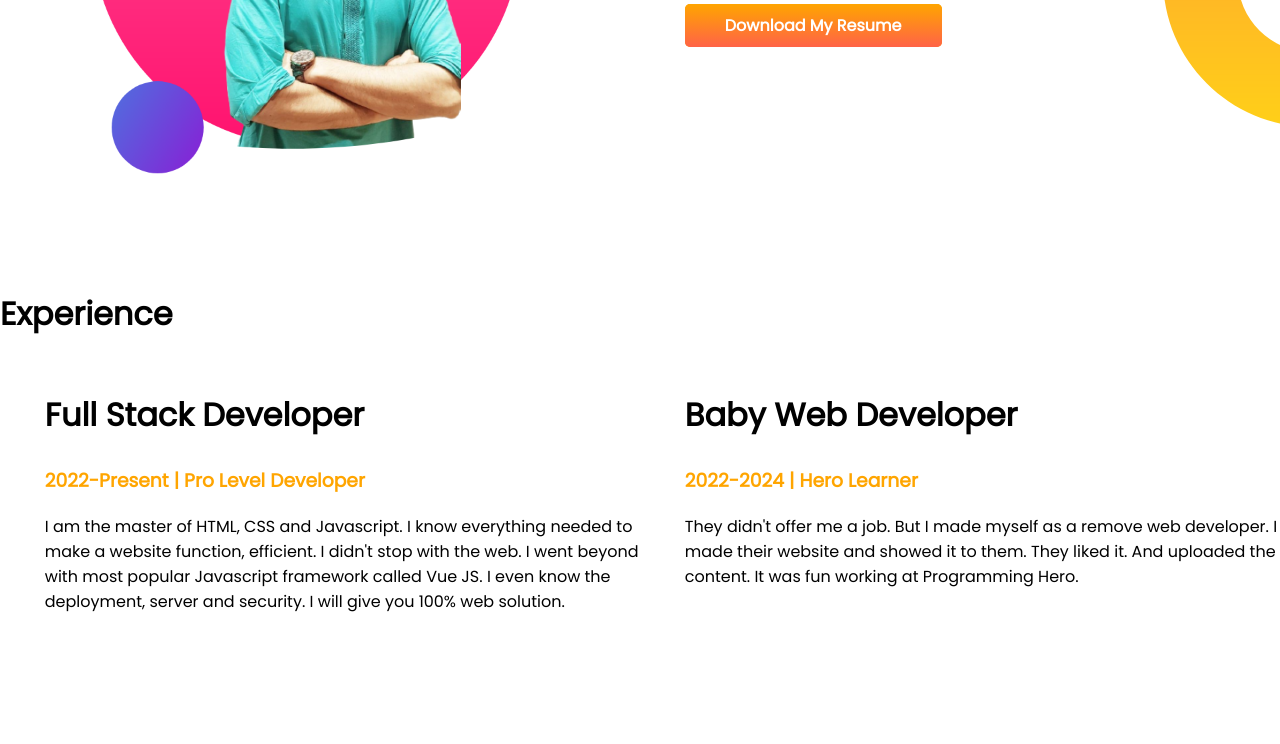
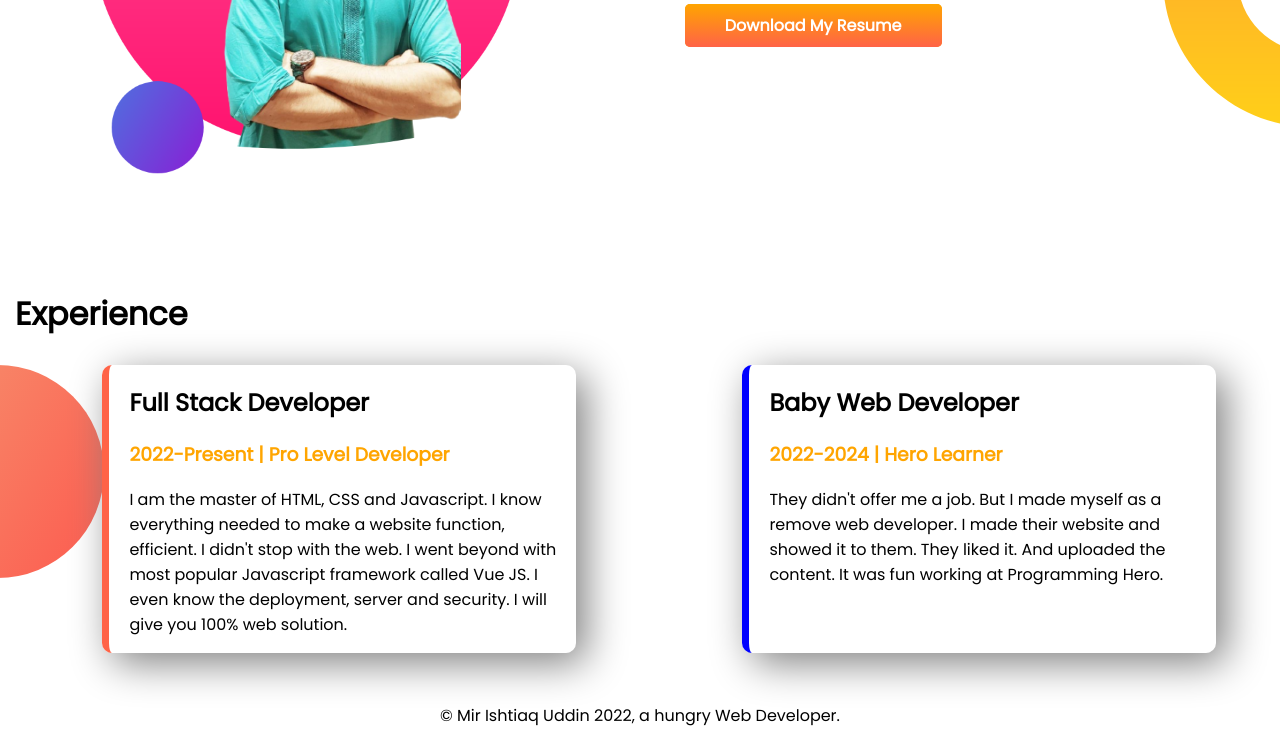
Before and after one commit to mir-ishtiaq/developer-portfolio, a plain HTML site: page index.html in a window 1280 px wide. Shown: the part 873-1617 px from the top of the page. Before the commit the page ends 1553 px from the top, so only its background shows below. Drawn offline with Linux system fonts and the light colour scheme.

Commit message:
added expr. items

```diff
--- a/index.html
+++ b/index.html
@@ -49,18 +49,18 @@
         </div>
     </section>
     <section class="experience">
-        <h1>Experience</h1>
+        <h1 id="expr"> Experience</h1>
         <div class="flex-cont">
-            <div class="half-width">
-                <h1>Full Stack Developer</h1>
+            <div id="fullstack" class="exprnc-item">
+                <h2>Full Stack Developer</h2>
                 <h3 class="orange-clr">2022-Present | Pro Level Developer</h3>
                 <p>I am the master of HTML, CSS and Javascript. I know everything needed to make a website function,
                     efficient. I didn't stop with the web. I went beyond with most popular Javascript framework called
                     Vue
                     JS. I even know the deployment, server and security. I will give you 100% web solution.</p>
             </div>
-            <div class="half-width">
-                <h1>Baby Web Developer</h1>
+            <div id="baby" class="exprnc-item">
+                <h2>Baby Web Developer</h2>
                 <h3 class="orange-clr">2022-2024 | Hero Learner </h3>
                 <p>They didn't offer me a job. But I made myself as a remove web developer. I made their website and
                     showed
@@ -69,5 +69,8 @@
         </div>
     </section>
 </body>
+<footer>
+    <p>© Mir Ishtiaq Uddin 2022, a hungry Web Developer.</p>
+</footer>
 
 </html>
--- a/style.css
+++ b/style.css
@@ -7,8 +7,8 @@ h1 {
     font-size: xx-large;
 }
 
-.nm {
-    color: orange;
+h2 {
+    font-size: x-large;
 }
 
 h3 {
@@ -19,6 +19,10 @@ h3 {
     padding-top: 1px;
     font-size: medium;
     text-align: justify;
+}
+
+.nm {
+    color: orange;
 }
 
 .flex-cont {
@@ -77,3 +81,36 @@ h3 {
 .brown-clr {
     color: brown;
 }
+
+.exprnc-item {
+    width: 50%;
+    margin-left: 8%;
+    margin-right: 5%;
+    padding-left: 20px;
+    box-shadow: 10px 10px 40px gray;
+    border-radius: 10px;
+
+}
+
+.experience {
+
+    background-image: url(images/exp-bg.png);
+    background-repeat: no-repeat;
+    background-position: left;
+}
+
+#fullstack {
+    border-left: 7px solid tomato;
+}
+
+#baby {
+    border-left: 7px solid blue;
+}
+
+footer p {
+    text-align: center;
+}
+
+#expr {
+    margin-left: 15px;
+}
```
